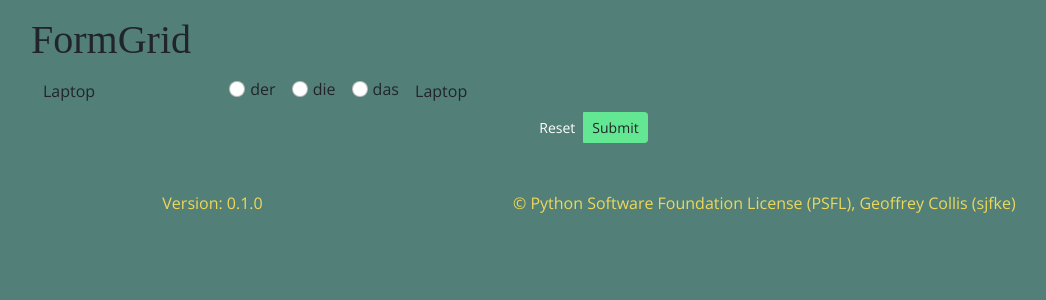
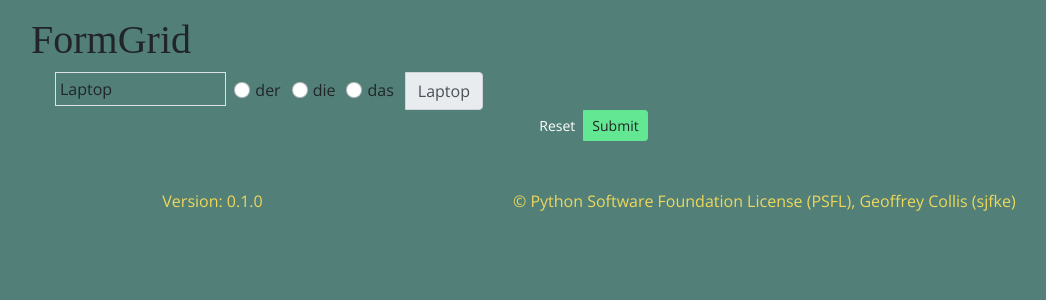
Before and after one commit to sjfke/flask-play, a Flask app: page /formgrid in a window 1280 px wide. Shown: the part 58-358 px from the top of the page, without its empty margins (51-1097 px from the left). Run offline with Flask 2, Linux system fonts and the light colour scheme; some libraries are stand-ins or nearby versions; some web fonts are replaced.

Commit message:
layout improvements with gutter and paddind

```diff
--- a/templates/formgrid.html
+++ b/templates/formgrid.html
@@ -3,11 +3,15 @@
 {% block head %} {{ super() }} {% endblock %}
 {% block heading %}<h1>FormGrid</h1>{% endblock %}
 {% block body %}
-<div class="container">
     <form action="/submission.html" method="post">
-        <div class="row">
-            <div class="col">
-                <label for="IdRadio1L01" class="col-sm-2 col-form-label">Laptop</label>
+
+<div class="container px-4">
+        <div class="row g-2">
+            <div class="col-sm">
+            <div class="p-1 border">Laptop</div>
+            </div>
+            <div class="col-sm-10">
+                <div class="input-group">
                     <div class="form-check form-check-inline">
                         <input class="form-check-input" type="radio" name='NameRadioL01' id='IdRadio1L01' value="der">
                         <label class="form-check-label" for='IdRadio1L01'>der</label>
@@ -20,11 +24,9 @@
                         <input class="form-check-input" type="radio" name='NameRadioL01' id='IdRadio3L01' value="das">
                         <label class="form-check-label" for='IdRadio3L01'>das</label>
                     </div>
-                    <div class="form-check form-check-inline">
-                        <input type="text" readonly class="form-control-plaintext" id='IdNounL01' value="Laptop">
+                    <span class="input-group-text" id="NameRadioL01">Laptop</span>
                 </div>
             </div>
-
         </div>
 </div>
 
@@ -36,8 +38,9 @@
 
 </div>
 </div>
+</div>
 
 </form>
 
-</div>
+
 {% endblock %}
```
Lines whose indentation alone changed are shown as unchanged.
